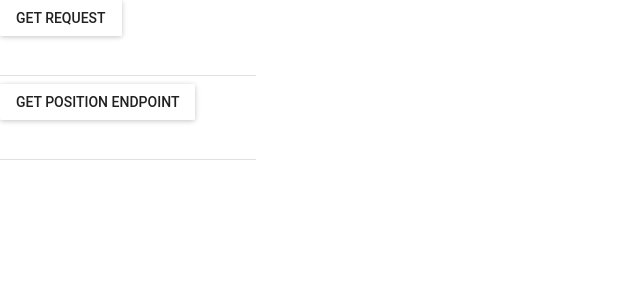
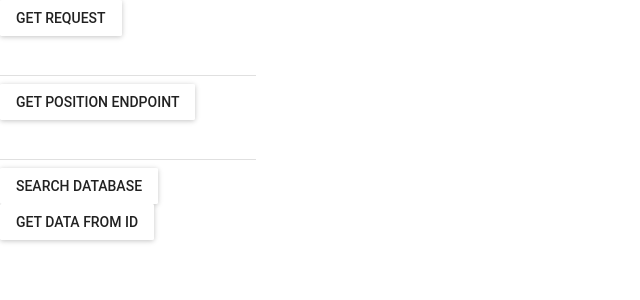
Before and after one commit to machix/CapstoneProject, a React (Create React App) app in the folder frontend/: page / in a window 1280 px wide. Shown: the top 300 px of the page, without its empty margins (0-640 px from the left). Built offline with nearby package versions, Linux system fonts and the light colour scheme.

Commit message:
Updated frontend to display buttons for searching the database.

```diff
--- a/frontend/src/App.js
+++ b/frontend/src/App.js
@@ -3,6 +3,14 @@ import './App.css';
 import MuiThemeProvider from 'material-ui/styles/MuiThemeProvider';
 import RaisedButton from 'material-ui/RaisedButton';
 import TextField from 'material-ui/TextField';
+import {
+  Table,
+  TableBody,
+  TableHeader,
+  TableHeaderColumn,
+  TableRow,
+  TableRowColumn,
+} from 'material-ui/Table';
 import axios from 'axios';
 
 class App extends Component {
@@ -26,6 +34,13 @@ class App extends Component {
           <RaisedButton label="Get Position Endpoint" onClick={() => this.fetchBasicEndpoint("/position")} />
           <br />
           <TextField value={this.state.getRequestPositionResponse} />
+          <br />
+          <RaisedButton label="Search database" onClick={() => this.fetchDatabaseInfo()}/>
+          <br />
+          <RaisedButton label="Get data from Id" onClick={() => this.fetchDatabaseId()}/>
+          <br />
+          <Table>
+          </Table>
         </div>
       </MuiThemeProvider>
     );
```
Also changed, not shown: 2 other files (tests, documents, lock files or other folders).
